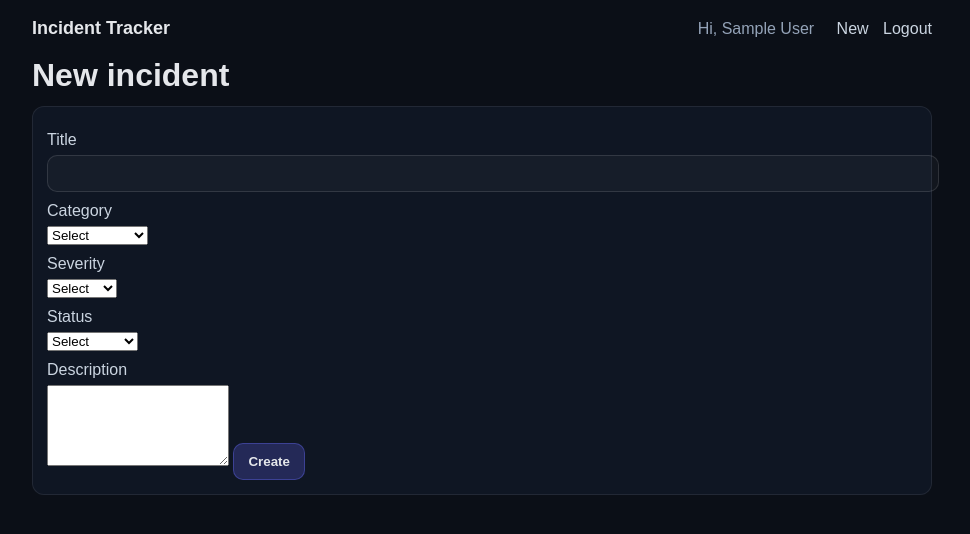
After one commit to prateek-uppin/incident-tracker, a Flask app: page /incidents/new in a window 1280 px wide. The commit adds this page. Shown: the top 534 px of the page, without its empty margins (158-1128 px from the left). Run offline with Flask 3, Linux system fonts and the light colour scheme; the visitor is signed in with stand-in values (Sample User, id 1).

Commit message:
Added incident creation and detail views

```diff
--- a/app.py
+++ b/app.py
@@ -7,11 +7,19 @@ from auth import login_required
 app = Flask(__name__)
 app.secret_key = "1a2b3c4d5e6f7g8h9i"
 
-
 @app.get("/")
 @login_required
 def index():
-    return render_template("index.html")
+    conn = get_connection()
+    cursor = conn.cursor(dictionary=True)
+
+    cursor.execute("SELECT * FROM incidents ORDER BY created_at DESC")
+    incidents = cursor.fetchall()
+
+    cursor.close()
+    conn.close()
+
+    return render_template("index.html", incidents=incidents)
 
 
 @app.route("/signup", methods=["GET", "POST"])
@@ -82,6 +90,58 @@ def logout():
     session.clear()
     return redirect(url_for("login"))
 
+@app.route("/incidents/new", methods=["GET", "POST"])
+@login_required
+def new_incident():
+    if request.method == "POST":
+        title = request.form.get("title", "").strip()
+        category = request.form.get("category", "").strip()
+        severity = request.form.get("severity", "").strip()
+        status = request.form.get("status", "").strip()
+        description = request.form.get("description", "").strip()
+
+        if not title or not category or not severity or not status:
+            flash("Please fill all required fields.")
+            return redirect(url_for("new_incident"))
+
+        conn = get_connection()
+        cursor = conn.cursor()
+
+        cursor.execute(
+            """
+            INSERT INTO incidents (title, category, severity, status, description, created_by)
+            VALUES (%s, %s, %s, %s, %s, %s)
+            """,
+            (title, category, severity, status, description, session["user_id"]),
+        )
+        conn.commit()
+
+        cursor.close()
+        conn.close()
+
+        flash("Incident created.")
+        return redirect(url_for("index"))
+
+    return render_template("new_incident.html")
+
+
+@app.get("/incidents/<int:incident_id>")
+@login_required
+def incident_detail(incident_id):
+    conn = get_connection()
+    cursor = conn.cursor(dictionary=True)
+
+    cursor.execute("SELECT * FROM incidents WHERE id=%s", (incident_id,))
+    incident = cursor.fetchone()
+
+    cursor.close()
+    conn.close()
+
+    if not incident:
+        return "Incident not found", 404
+
+    return render_template("incident_detail.html", incident=incident)
+
 
 if __name__ == "__main__":
     app.run(debug=True)
--- a/static/styles.css
+++ b/static/styles.css
@@ -70,3 +70,6 @@ button:hover { background: rgba(99,102,241,0.35); }
 }
 
 .muted { color: #94a3b8; }
+
+.item { display: block; }
+.item:hover { border-color: rgba(255,255,255,0.18); }
--- a/templates/base.html
+++ b/templates/base.html
@@ -13,6 +13,7 @@
       <nav class="nav">
         {% if session.get("user_id") %}
           <span class="hello">Hi, {{ session.get("user_name") }}</span>
+          <a href="{{ url_for('new_incident') }}">New</a>
           <a href="{{ url_for('logout') }}">Logout</a>
         {% else %}
           <a href="{{ url_for('login') }}">Login</a>
--- /dev/null
+++ b/templates/new_incident.html
@@ -0,0 +1,41 @@
+{% extends "base.html" %}
+{% block content %}
+<h1>New incident</h1>
+
+<form method="post" class="card">
+  <label>Title</label>
+  <input name="title" required>
+
+  <label>Category</label>
+  <select name="category" required>
+    <option value="">Select</option>
+    <option>Application</option>
+    <option>Infrastructure</option>
+    <option>Security</option>
+    <option>Data</option>
+    <option>Other</option>
+  </select>
+
+  <label>Severity</label>
+  <select name="severity" required>
+    <option value="">Select</option>
+    <option>Low</option>
+    <option>Medium</option>
+    <option>High</option>
+    <option>Critical</option>
+  </select>
+
+  <label>Status</label>
+  <select name="status" required>
+    <option value="">Select</option>
+    <option>Open</option>
+    <option>In Progress</option>
+    <option>Resolved</option>
+  </select>
+
+  <label>Description</label>
+  <textarea name="description" rows="5"></textarea>
+
+  <button type="submit">Create</button>
+</form>
+{% endblock %}
```
Also changed, not shown: templates/incident_detail.html (added, +19 -0 lines), templates/index.html (+19 -2 lines).
